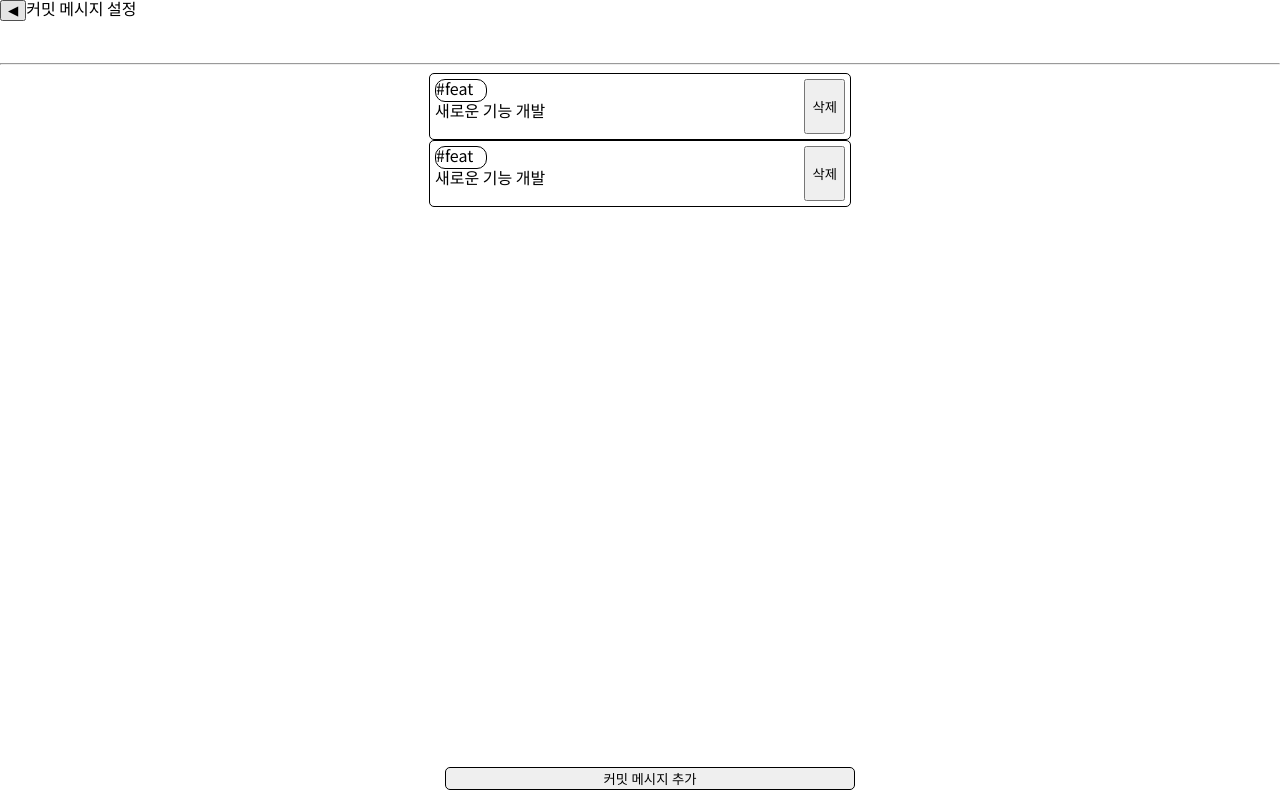
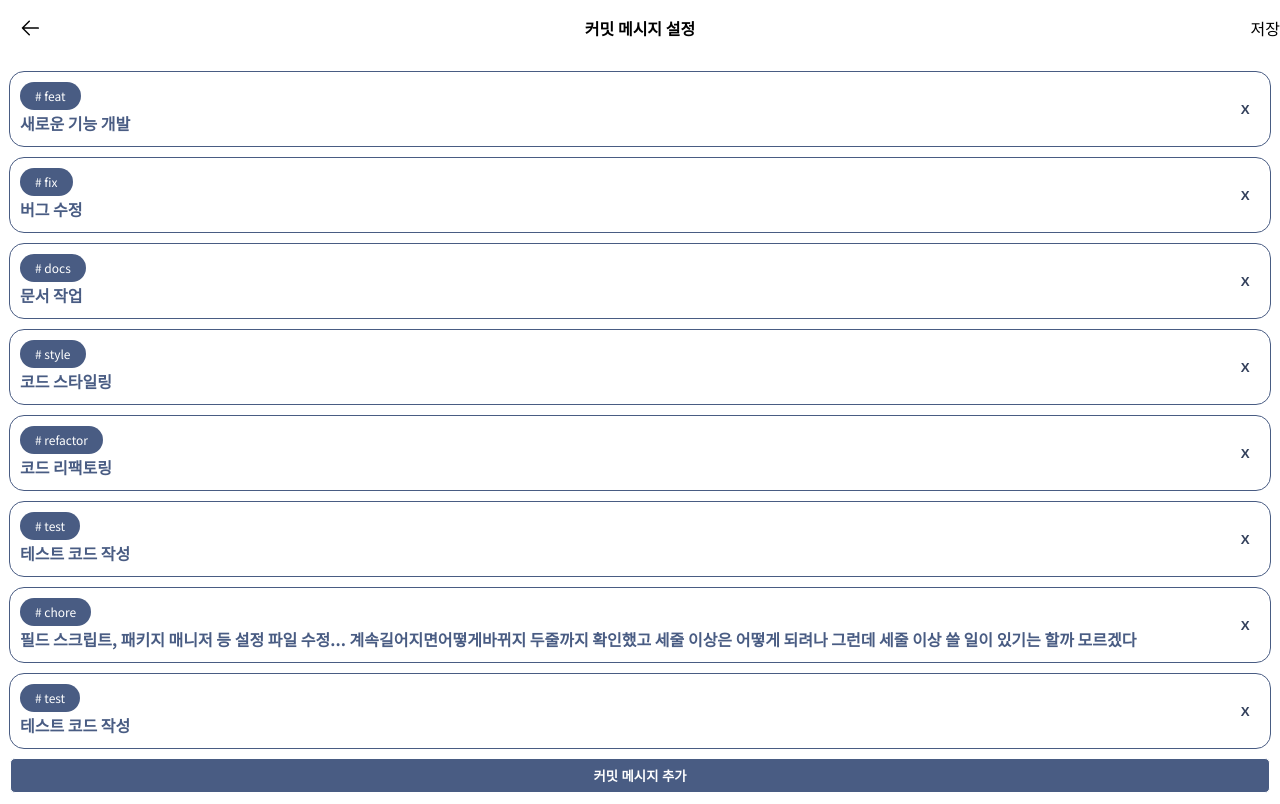
Before and after one commit to Jungu12/Heulgit, a React (Create React App) app in the folder frontend/: page /profiles/1/commit-edit in a window 1280 px wide. Built offline with nearby package versions, Linux system fonts and the light colour scheme.

Commit message:
feat(profile): 마이페이지 페이지 퍼블리싱 (#4/#S09P12D211-405)
- 프로필 페이지 그래프 추가
- 커밋 편집 페이지 컴포넌트 추가
- 팔로우 페이지 파일명 변경

```diff
--- a/frontend/src/pages/CommitEditPage.tsx
+++ b/frontend/src/pages/CommitEditPage.tsx
@@ -1,82 +1,137 @@
-import React from 'react';
+import React, { useState } from 'react';
 import styled from 'styled-components';
 
-const Header = styled.div`
-	height: 55px;
+import CommitModal from '@components/profile/CommitModal';
+import Header from '@components/common/Header';
+import CommitTag from '@components/profile/Commit';
+import { colors } from '@constants/colors';
+// import { colors } from '@constants/colors';
+
+const StyledCommitEditPage = styled.div`
+	/* background-color: ${colors.greyScale.grey2}; */
 `;
-const BackButton = styled.button``;
+const StyledHeader = styled.div`
+	width: 100%;
+	height: 56px;
+	margin-bottom: 10px;
+`;
 
 const CommitPageMiddle = styled.div`
 	display: flex;
 	flex-direction: column;
 	align-items: center;
-`;
-const CommitConvention = styled.div`
-	display: flex;
-	justify-content: space-between;
-	border: 1px solid;
-	border-radius: 5px;
-	width: 410px;
-	height: 55px;
-	padding: 5px;
-`;
-const CommitDescription = styled.div`
-	flex-direction: column;
-`;
-const CommitTag = styled.div`
-	border: 1px solid;
-	border-radius: 10px;
-	height: 21px;
-	width: 50px;
+	padding: 0 20px 50px;
 `;
 
-const CommitPageLow = styled.div`
-	display: flex;
-	justify-content: center;
+const StyledFooter = styled.div`
+	z-index: 1;
 	position: fixed;
-	bottom: 0;
+	bottom: 0px;
 	width: 100%;
-	padding: 10px;
-`;
+	height: 50px;
 
-const CommitPlusBox = styled.button`
 	display: flex;
 	justify-content: center;
 	align-items: center;
+	background-color: white;
+`;
+
+const CommitPlusButton = styled.button`
+	width: 100%;
+	height: 35px;
+
+	margin: 10px;
+	padding: 10px;
 	border: 1px solid;
 	border-radius: 5px;
-	width: 410px;
+
+	display: flex;
+	justify-content: center;
+	align-items: center;
+	/* background-color: white; */
+	font-weight: bold;
+
+	background-color: ${colors.primary.primary};
+	color: white;
 `;
-const Delete = styled.button``;
 
 const CommitEditPage = () => {
+	// CommitTag 목록 -> 상태로 관리
+	const [commitTags, setCommitTags] = useState([
+		{ id: 1, title: '# feat', detail: '새로운 기능 개발' },
+		{ id: 2, title: '# fix', detail: '버그 수정' },
+		{ id: 3, title: '# docs', detail: '문서 작업' },
+		{ id: 4, title: '# style', detail: '코드 스타일링' },
+		{ id: 5, title: '# refactor', detail: '코드 리팩토링' },
+		{ id: 6, title: '# test', detail: '테스트 코드 작성' },
+		{
+			id: 7,
+			title: '# chore',
+			detail:
+				'필드 스크립트, 패키지 매니저 등 설정 파일 수정... 계속길어지면어떻게바뀌지 두줄까지 확인했고 세줄 이상은 어떻게 되려나 그런데 세줄 이상 쓸 일이 있기는 할까 모르겠다',
+		},
+		{ id: 8, title: '# test', detail: '테스트 코드 작성' },
+	]);
+
+	// CommitTag 삭제
+	const handleDeleteCommitTag = (idToDelete: number) => {
+		setCommitTags((prevTags) =>
+			prevTags.filter((tag) => tag.id !== idToDelete),
+		);
+	};
+
+	// 모달창
+	const [isModalOpen, setIsModalOpen] = useState(false);
+
+	const openModal = () => {
+		setIsModalOpen(true);
+	};
+
+	const closeModal = () => {
+		setIsModalOpen(false);
+	};
+
+	const handleSubmitCommit = (title: string, detail: string) => {
+		// 새로운 CommitTag를 추가합니다.
+		const newTag = {
+			id: commitTags.length + 1, // 새로운 ID를 부여하거나 다른 방식으로 고유한 ID를 생성하세요.
+			title: `# ${title}`,
+			detail,
+		};
+		setCommitTags((prevTags) => [...prevTags, newTag]);
+	};
+
 	return (
-		<div>
-			<Header>
-				<BackButton>◀</BackButton>
-				커밋 메시지 설정
-			</Header>
-			<hr />
+		<StyledCommitEditPage>
+			<StyledHeader>
+				<Header title={'커밋 메시지 설정'} children={'저장'}></Header>
+			</StyledHeader>
 			<CommitPageMiddle>
-				<CommitConvention>
-					<CommitDescription>
-						<CommitTag>#feat </CommitTag>
-						<div>새로운 기능 개발</div>
-					</CommitDescription>
-					<Delete>삭제</Delete>
-				</CommitConvention>
-				<CommitConvention>
-					<CommitDescription>
-						<CommitTag>#feat </CommitTag>
-						<div>새로운 기능 개발</div>
-					</CommitDescription>
-					<Delete>삭제</Delete>
-				</CommitConvention>
+				{/* CommitTag 목록을 매핑하여 렌더링 */}
+				{commitTags.map((tag) => (
+					<CommitTag
+						key={tag.id}
+						title={tag.title}
+						detail={tag.detail}
+						onClickDeleteButton={() => handleDeleteCommitTag(tag.id)}
+					/>
+				))}
 			</CommitPageMiddle>
-			<CommitPageLow>
-				<CommitPlusBox>커밋 메시지 추가</CommitPlusBox>
-			</CommitPageLow>
-		</div>
+			<StyledFooter>
+				<CommitPlusButton onClick={openModal}>
+					커밋 메시지 추가
+				</CommitPlusButton>
+			</StyledFooter>
+
+			{/* 모달 컴포넌트 */}
+			{isModalOpen && (
+				<CommitModal
+					onClose={closeModal}
+					onSubmit={handleSubmitCommit}
+					isOpen={isModalOpen}
+				/>
+			)}
+		</StyledCommitEditPage>
 	);
 };
 
--- a/frontend/src/pages/FollowerPage.tsx
+++ /dev/null
@@ -1,57 +0,0 @@
-import React from 'react';
-import styled from 'styled-components';
-
-const StyledHeader = styled.div`
-	height: 55px;
-`;
-const StyledBackButton = styled.button``;
-const StyledFollowCategory = styled.div`
-	display: flex;
-	justify-content: space-around;
-	align-items: center;
-	height: 40px;
-`;
-const StyledUserList = styled.div`
-	display: flex;
-	flex-direction: column;
-	align-items: center;
-`;
-const StyledFollowUser = styled.div`
-	display: flex;
-	justify-content: space-between;
-	align-items: center;
-	width: 400px;
-	height: 72px;
-`;
-const StyledFollowButton = styled.button``;
-
-const FollowingPage = () => {
-	return (
-		<div>
-			{' '}
-			<StyledHeader>
-				<StyledBackButton>◀</StyledBackButton>
-				커뮤니티
-			</StyledHeader>
-			<hr />
-			<StyledFollowCategory>
-				<div>팔로잉</div>
-				<div>팔로워</div>
-			</StyledFollowCategory>
-			<hr />
-			<StyledUserList>
-				User List
-				<StyledFollowUser>
-					<div>UserProfile</div>
-					<StyledFollowButton>팔로우/팔로잉</StyledFollowButton>
-				</StyledFollowUser>
-				<StyledFollowUser>
-					<div>UserProfile</div>
-					<StyledFollowButton>팔로우/팔로잉</StyledFollowButton>
-				</StyledFollowUser>
-			</StyledUserList>
-		</div>
-	);
-};
-
-export default FollowingPage;
--- a/frontend/src/pages/ProfilePage.tsx
+++ b/frontend/src/pages/ProfilePage.tsx
@@ -1,20 +1,25 @@
+import RankingGraph from '@components/profile/RankingGraph';
+import CommitGraph from '@components/profile/CommitGraph';
+import Category from '@components/profile/Category';
 import Navigation from '@components/common/Navigation';
+import { useNavigate } from 'react-router-dom';
 import React from 'react';
 import styled from 'styled-components';
 
-const ProfileHigh = styled.div`
+const StyledProfileHigh = styled.div`
 	display: flex;
-	justify-content: space-around;
+	justify-content: space-between;
+	padding: 20px;
 `;
 
-const UserProfile = styled.div`
+const StyledUserProfile = styled.div`
 	display: flex;
 	justify-content: center;
 	align-items: center;
 	height: 150px;
 `;
 
-const UserImage = styled.img`
+const StyledUserImage = styled.img`
 	display: flex;
 	justify-content: flex-start;
 	background-color: black;
@@ -23,80 +28,96 @@ const UserImage = styled.img`
 	border-radius: 50px;
 `;
 
-const UserInformation = styled.div`
+const StyledUserInformation = styled.div`
 	display: flex;
 	flex-direction: column;
-	align-items: flex-start;
+	margin-left: 20px;
+	/* justify-content: flex-start; */
+	/* align-items: flex-start; */
 `;
 
-const ProfileCategory = styled.div`
-	display: flex;
-	justify-content: space-around;
-	align-items: flex-end;
-	height: 50px;
+const StyledActivityButton = styled.button`
+	height: 25px;
 `;
 
-const ProfileLow = styled.div`
+const StyledProfileLow = styled.div`
 	display: flex;
 	flex-direction: column;
 	justify-content: center;
 	align-items: center;
+	padding: 20px;
 `;
 
-const CommitBox = styled.div`
+const StyledCommitBox = styled.div`
 	display: flex;
 	justify-content: center;
 	align-items: center;
 	border: 1px solid;
 	border-radius: 10px;
-	width: 410px;
+	width: 100%;
 	height: 260px;
-	margin: 10px;
+	margin-bottom: 15px;
 `;
 
-const CommitRank = styled.div`
+const StyledCommitRank = styled.div`
 	display: flex;
 	justify-content: center;
 	align-items: center;
 	border: 1px solid;
 	border-radius: 10px;
-	width: 410px;
+	width: 100%;
 	height: 350px;
-	margin: 10px;
 `;
 
-const Footer = styled.div`
-	height: 50px;
+const StyledFooter = styled.div`
+	height: 70px;
 `;
 
 const ProfilePage = () => {
+	const navigation = useNavigate();
+
 	return (
 		<div>
-			<ProfileHigh>
-				<UserProfile>
-					<UserImage src="" alt="User" />
-					<UserInformation>
+			<StyledProfileHigh>
+				<StyledUserProfile>
+					<StyledUserImage src="" alt="User" />
+					<StyledUserInformation>
 						<div>유저 이름</div>
-						<div>팔로잉 팔로워</div>
+						<div onClick={() => navigation('/profiles/1/follow')}>
+							팔로잉 팔로워
+						</div>
 						<div>추가 정보</div>
-					</UserInformation>
-				</UserProfile>
-				<div>내활동</div>
-			</ProfileHigh>
-			<ProfileCategory>
-				{/* 프로필 카테고리 */}
-				<div>프로필</div>
-				<div>유레카</div>
-				<div>자유</div>
-			</ProfileCategory>
-			<hr />
-			<ProfileLow>
-				<CommitBox>커밋 분석 그래프</CommitBox>
-				<CommitRank>커밋 랭킹</CommitRank>
-			</ProfileLow>
-			<Footer>
+					</StyledUserInformation>
+				</StyledUserProfile>
+				<StyledActivityButton
+					onClick={() => navigation('/profiles/1/activity')}
+				>
+					내활동
+				</StyledActivityButton>
+			</StyledProfileHigh>
+			<Category
+				menu1={'프로필'}
+				menuRouter1={''}
+				menu2={'유레카'}
+				menuRouter2={'2'}
+				// 작성한 유레카 페이지로 수정해야 함
+				menu3={'자유'}
+				menuRouter3={'3'}
+			/>
+			<StyledProfileLow>
+				<StyledCommitBox>
+					<CommitGraph></CommitGraph>
+					<button onClick={() => navigation('/profiles/1/commit-edit')}>
+						설정
+					</button>
+				</StyledCommitBox>
+				<StyledCommitRank>
+					<RankingGraph></RankingGraph>
+				</StyledCommitRank>
+			</StyledProfileLow>
+			<StyledFooter>
 				<Navigation />
-			</Footer>
+			</StyledFooter>
 		</div>
 	);
 };
```
Also changed, not shown: frontend/src/pages/FollowPage.tsx (added, +42 -0 lines).
